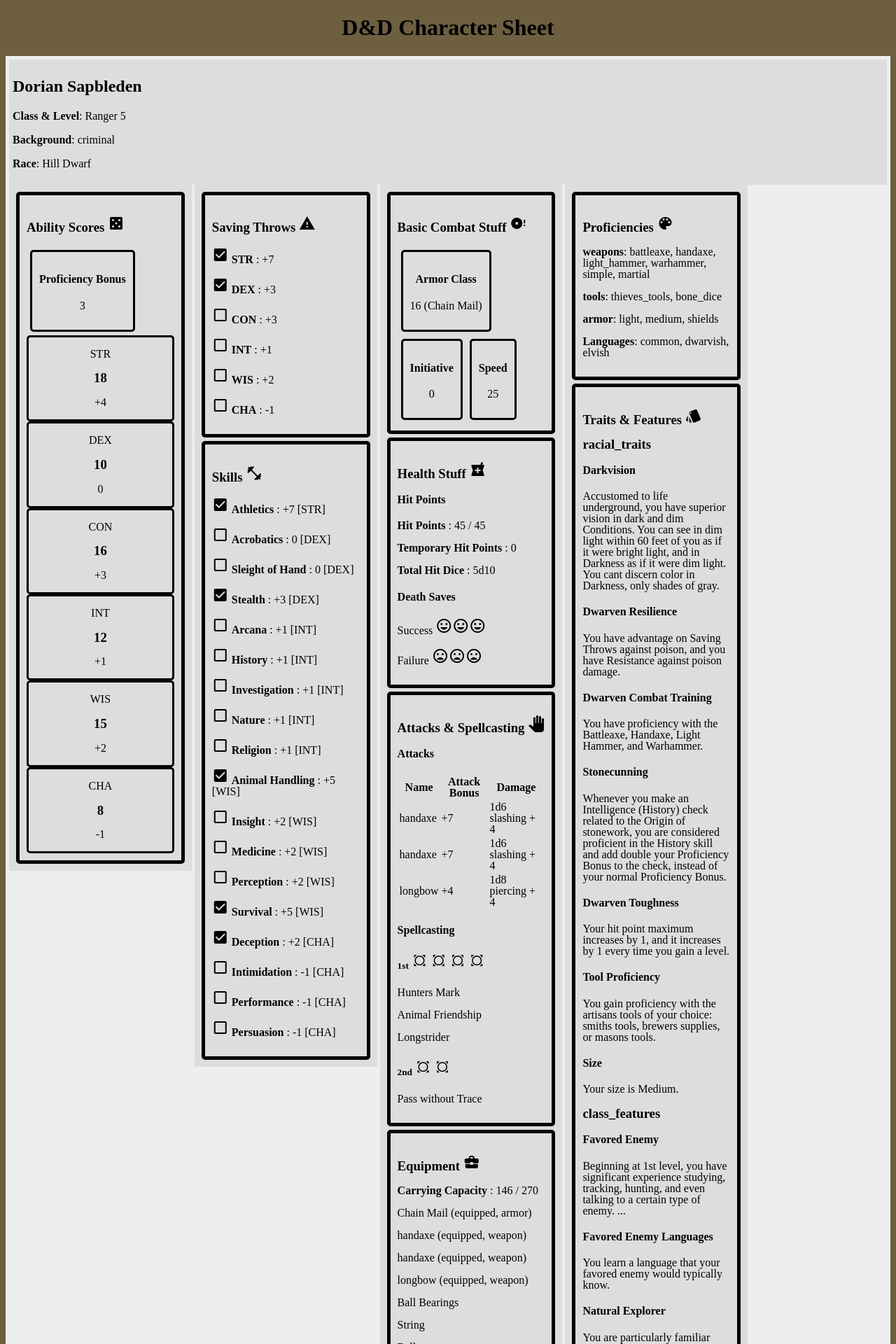
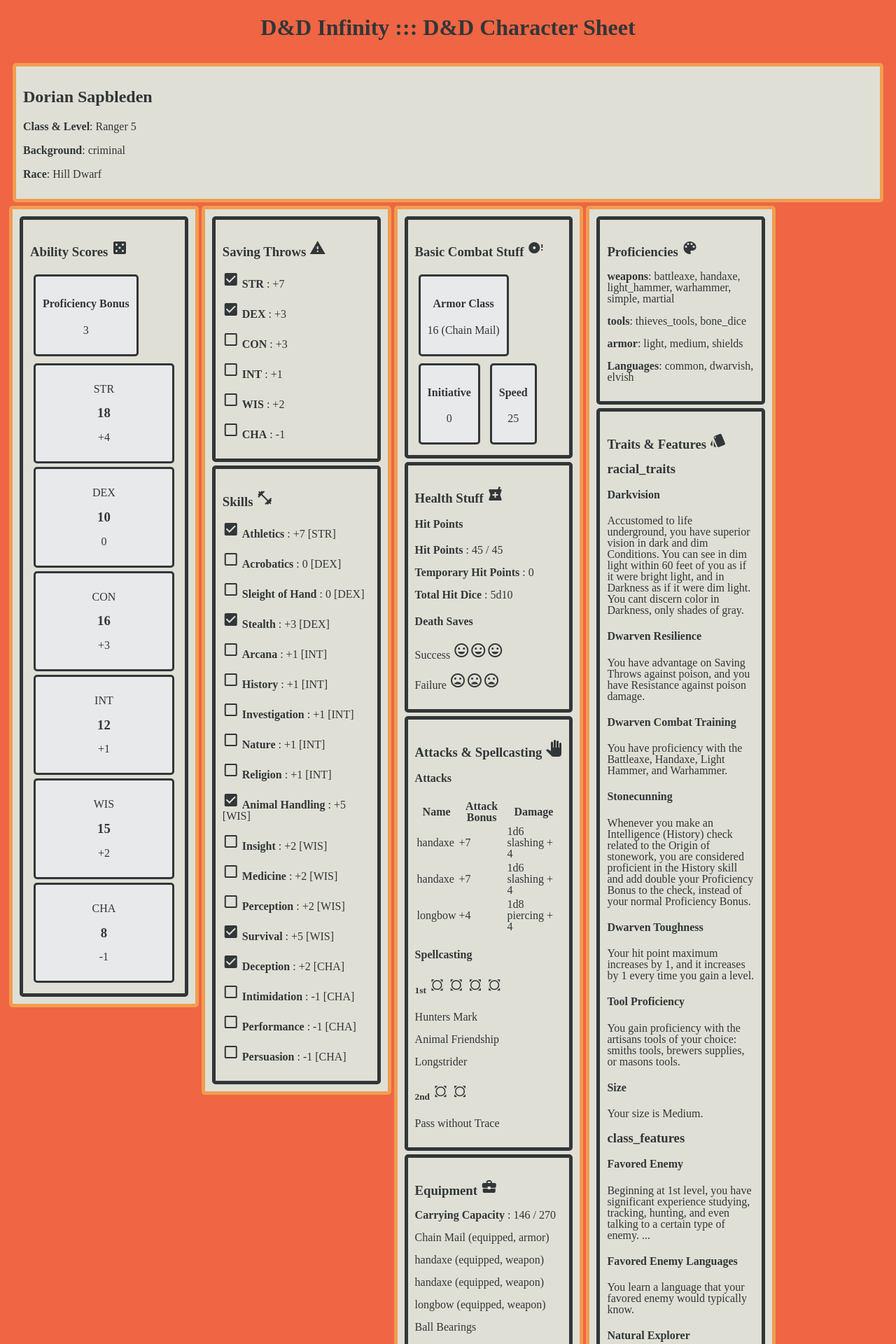
Before and after one commit to IceShirok/dnd-infinity, a Flask app: page / in a window 1280 px wide. Shown: the top 1920 px of the page at 70% size. Run offline with Flask 2, Linux system fonts and the light colour scheme.

Commit message:
Add a color palette to the webapp

```diff
--- a/static/styles/styles.css
+++ b/static/styles/styles.css
@@ -1,8 +1,29 @@
+
+:root {
+    --d5-color-black: #000022;
+
+    --d5-color-red: #F06543;
+    --d5-color-white: #E8E9EB;
+    --d5-color-gray: #E0DFD5;
+    --d5-color-orange: #F09D51;
+    --d5-color-black: #313638;
+
+    --d5-color-bg: var(--d5-color-red);
+
+    --d5-color-border-banner: var(--d5-color-orange);
+    --d5-color-border-column: var(--d5-color-orange);
+
+    --d5-color-box: var(--d5-color-gray);
+    --d5-color-border-box: var(--d5-color-black);
+
+    --d5-color-stat-box: var(--d5-color-white);
+    --d5-color-border-stat-box: var(--d5-color-black);
+}
 
 body {
-   color: #000;
+   color: var(--d5-color-black);
    font-family: Cambria Math !important;
-   background-color: #6d5f40;
+   background-color: var(--d5-color-bg);
 }
 
 #header {
@@ -13,22 +34,33 @@ body {
 
 #container {
     display: block;
-    background-color: #EEEEEE;
     padding: 5px;
 }
 
 #banner {
-    background-color: #DDDDDD;
-    padding: 5px;
+    background-color: var(--d5-color-box);
+
+    margin: 5px;
+    padding: 10px;
+
+    border-style: solid;
+    border-width: 5px;
+    border-color: var(--d5-color-border-banner);
+    border-radius: 5px;
 }
 
 .column {
     display: inline-block;
     vertical-align: top;
-    background-color: #DDDDDD;
+    background-color: var(--d5-color-box);
     padding: 5px;
     width: 20%;
     line-height: 100%;
+
+    border-style: solid;
+    border-width: 5px;
+    border-color: var(--d5-color-border-column);
+    border-radius: 5px;
 }
 
 .sheet-box {
@@ -37,34 +69,33 @@ body {
 
     border-style: solid;
     border-width: 5px;
-    border-color: #000000;
+    border-color: var(--d5-color-border-box);
     border-radius: 5px;
 }
 
 .ability-score {
     text-align: center;
+    margin: 5px;
+    padding: 10px;
+    background-color: var(--d5-color-stat-box);
 
     border-style: solid;
     border-width: 3px;
-    border-color: #000000;
+    border-color: var(--d5-color-border-stat-box);
     border-radius: 5px;
 }
 
 .stat-box {
     text-align: center;
-    display: in-line;
-    float: left;
+    display: inline-block;
     margin: 5px;
     padding: 10px;
+    background-color: var(--d5-color-stat-box);
 
     border-style: solid;
     border-width: 3px;
-    border-color: #000000;
+    border-color: var(--d5-color-border-stat-box);
     border-radius: 5px;
-}
-
-.clear {
-  clear:both;
 }
 
 #footer {
--- a/templates/base.html
+++ b/templates/base.html
@@ -9,7 +9,7 @@
 </head>
 <body>
     <div id="header">
-        <h1>{{ title }}</h1>
+        <h1>D&D Infinity ::: {{ title }}</h1>
     </div>
     <div id="container">
         {% block content %}{% endblock %}
--- a/templates/character_sheet.html
+++ b/templates/character_sheet.html
@@ -14,7 +14,6 @@
             <h4>Proficiency Bonus</h4>
             <p>{{ pc.proficiency_bonus }}</p>
         </div>
-        <div class="clear"></div>
         {% for ability in pc.ability_scores.keys() %}
         <div class="ability-score">
             <p>{{ ability }}</p>
@@ -66,7 +65,6 @@
             <h4>Speed</h4>
             <p>{{ pc.speed }}</p>
         </div>
-        <div class="clear"></div>
     </div>
     <div class="sheet-box">
         <h3>Health Stuff <i class="material-icons">local_pharmacy</i></h3>
```
